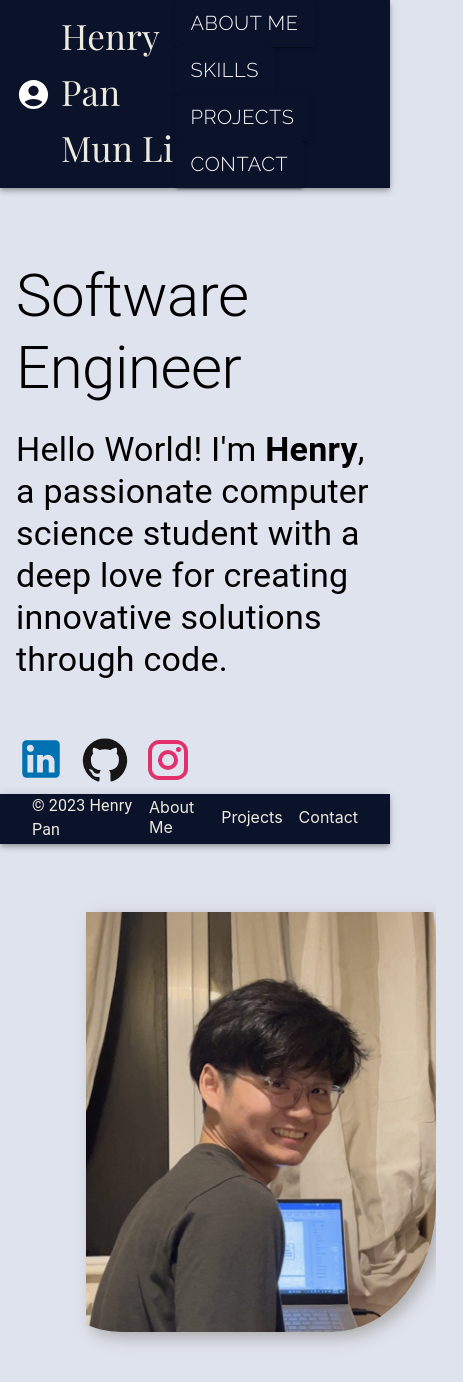
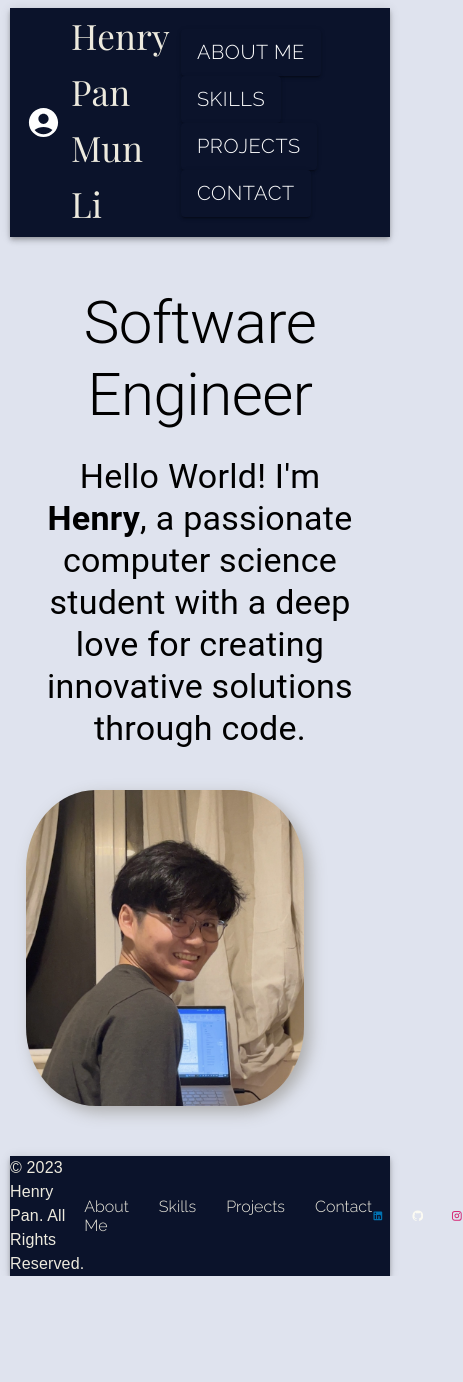
Before and after one commit to Henry-0810/henry-portfolio-website, a React (Create React App) app: page / in a window 390 px wide. Shown: the whole page, 463 px wide, since content can reach past the window. After the commit the page ends 1276 px from the top, so only its background shows below. Built offline with nearby package versions, Linux system fonts and the light colour scheme.

Commit message:
responsive

```diff
--- a/src/Components/About.js
+++ b/src/Components/About.js
@@ -1,68 +1,32 @@
 import { Avatar, Container, Grid, Typography } from "@mui/material";
-import LinkedInIcon from "@mui/icons-material/LinkedIn";
-import GitHubIcon from "@mui/icons-material/GitHub";
-import InstagramIcon from "@mui/icons-material/Instagram";
 import styles from "../CssStuff/About.module.css";
 
-const Home = () => {
+const About = () => {
   return (
     <Container sx={{ marginBottom: "50px" }} className={styles.aboutDiv}>
       <Grid container spacing={3}>
         <Grid item xs={12} sm={7}>
-          <div
-            style={{
-              paddingTop: "20%",
-            }}
-          >
+          <div>
             <Typography
               className={styles.content}
               variant="h2"
-              sx={{ marginBottom: "25px" }}
+              sx={{
+                marginBottom: "25px",
+              }}
             >
               Software Engineer
             </Typography>
             <Typography
               className={styles.content}
               variant="h4"
-              sx={{ marginBottom: "15%" }}
+              sx={{
+                marginBottom: "1rem",
+              }}
             >
               Hello World! I'm <strong>Henry</strong>, a passionate computer
               science student with a deep love for creating innovative solutions
               through code.
             </Typography>
-            <a
-              href="https://www.linkedin.com/in/mun-li-pan-081002henry/"
-              target="_blank"
-              rel="noopener noreferrer"
-            >
-              <LinkedInIcon
-                sx={{
-                  fontSize: 50,
-                  paddingRight: "15px",
-                  color: "#0072b1",
-                }}
-              />
-            </a>
-            <a
-              href="https://github.com/Henry-0810"
-              target="_blank"
-              rel="noopener noreferrer"
-            >
-              <GitHubIcon
-                sx={{
-                  fontSize: 48,
-                  paddingRight: "15px",
-                  color: "#171515",
-                }}
-              />
-            </a>
-            <a
-              href="https://www.instagram.com/henryy0810/"
-              target="_blank"
-              rel="noopener noreferrer"
-            >
-              <InstagramIcon sx={{ fontSize: 48, color: "#E1306C" }} />
-            </a>
           </div>
         </Grid>
         <Grid item xs={12} sm={5}>
@@ -70,10 +34,8 @@ const Home = () => {
             alt="profile picture"
             src="avatar.jpg"
             sx={{
-              paddingTop: "100px",
-              paddingLeft: "70px",
-              width: 350,
-              height: 420,
+              width: "80%", // Adjust image size with percentage for responsiveness
+              height: "auto",
               filter: "drop-shadow(6px 6px 8px #ACACAC)",
               borderRadius: "25%",
             }}
@@ -84,4 +46,4 @@ const Home = () => {
   );
 };
 
-export default Home;
+export default About;
--- a/src/CssStuff/About.module.css
+++ b/src/CssStuff/About.module.css
@@ -1,9 +1,47 @@
+/* Define default styles for content */
 .content {
     font-family: "Nunito, sans-serif";
+    margin: 50px;
+    /* Remove default margins */
 }
 
 .aboutDiv {
     display: flex;
     align-items: center;
     justify-content: center;
+    text-align: center;
+    margin: 50px;
+    /* Remove default margins */
 }
+
+.iconDiv {
+    display: flex;
+    justify-content: center;
+    margin-top: 20px;
+    /* Add margin for spacing between text and icons */
+}
+
+/* Media Queries for responsive design */
+@media (min-width: 576px) {
+    .aboutDiv {
+        flex-direction: row;
+        justify-content: flex-start;
+        text-align: left;
+    }
+}
+
+@media (min-width: 768px) {
+    .content {
+        font-size: 1.5vw;
+        /* Adjust font size with vw unit for responsiveness */
+        margin-bottom: 1rem;
+        /* Add margin for spacing */
+    }
+}
+
+@media (min-width: 1024px) {
+    .content {
+        font-size: 1.8vw;
+        /* Further adjust font size with vw unit for responsiveness */
+    }
+}
--- /dev/null
+++ b/src/CssStuff/Footer.module.css
@@ -0,0 +1,51 @@
+/* Footer styles */
+.footer {
+    position: absolute;
+    bottom: 0;
+    width: 100%;
+    display: flex;
+    justify-content: space-between;
+    align-items: center;
+}
+
+.text {
+    flex: 2;
+    margin-bottom: 10px;
+    justify-content: flex-start;
+}
+
+.links {
+    display: flex;
+    font-family: "Raleway";
+    gap: 30px;
+    flex: 2;
+    justify-content: center;
+    /* Take 2/5 of the available space for links */
+}
+
+.link {
+    text-decoration: none;
+    color: #edeade;
+    margin-left: 2px;
+}
+
+.iconDiv {
+    flex: 2;
+    /* Take 2/5 of the available space for icons */
+    display: flex;
+    justify-content: flex-end;
+    gap: 20px;
+}
+
+/* Media Query for smaller screens */
+@media (max-width: 768px) {
+    .text {
+        font-size: 14px;
+        /* Adjust font size for smaller screens */
+    }
+
+    .link {
+        font-size: 14px;
+        /* Adjust font size for links on smaller screens */
+    }
+}
--- a/src/CssStuff/Skills.module.css
+++ b/src/CssStuff/Skills.module.css
@@ -1,3 +1,4 @@
+/* Define default styles for icons and text */
 .title {
     font-size: 2rem;
     font-weight: 100;
@@ -7,18 +8,77 @@
     color: #121628;
 }
 
-.surface {
-    z-index: 0;
-}
-
 .container {
     display: flex;
     flex-direction: column;
+    margin-bottom: 10px;
+    margin-top: 10px;
 }
 
 .skillsDiv {
     display: flex;
-    flex-direction: column ;
+    flex-direction: column;
     align-items: center;
     justify-content: center;
+    font-size: 1rem;
+    /* Base font size */
 }
+
+.icon img {
+    width: 60px;
+    /* Base icon size */
+    height: 60px;
+}
+
+/* Define responsive styles using media queries */
+@media (min-width: 576px) {
+
+    /* For screens wider than XS (576px) */
+    .skillsDiv {
+        font-size: calc(1rem + 0.2vw);
+    }
+
+    .icon img {
+        width: calc(60px + 1vw);
+        height: calc(60px + 1vw);
+    }
+}
+
+@media (min-width: 768px) {
+
+    /* For screens wider than SM (768px) */
+    .skillsDiv {
+        font-size: calc(1rem + 0.4vw);
+    }
+
+    .icon img {
+        width: calc(60px + 2vw);
+        height: calc(60px + 2vw);
+    }
+}
+
+@media (min-width: 992px) {
+
+    /* For screens wider than MD (992px) */
+    .skillsDiv {
+        font-size: calc(1.2rem + 0.4vw);
+    }
+
+    .icon img {
+        width: calc(80px + 2vw);
+        height: calc(80px + 2vw);
+    }
+}
+
+@media (min-width: 1200px) {
+
+    /* For screens wider than LG (1200px) */
+    .skillsDiv {
+        font-size: calc(1.5rem + 0.4vw);
+    }
+
+    .icon img {
+        width: calc(110px + 2vw);
+        height: calc(110px + 2vw);
+    }
+}
--- a/src/CssStuff/index.css
+++ b/src/CssStuff/index.css
@@ -1,5 +1,5 @@
 body {
-  margin: 0;
+  margin: 8px 0  0px 10px;
   font-family: -apple-system, BlinkMacSystemFont, 'Segoe UI', 'Roboto', 'Oxygen',
     'Ubuntu', 'Cantarell', 'Fira Sans', 'Droid Sans', 'Helvetica Neue',
     sans-serif;
--- a/src/CssStuff/theme.js
+++ b/src/CssStuff/theme.js
@@ -26,6 +26,11 @@ const theme = createTheme({
       color: "#EDEADE", // Set text color
       fontSize: "20px", // Adjust heading font size
     },
+    body1: {
+      fontFamily: "Arial", // Use a suitable font family
+      color: "#EDEADE", // Set text color
+      fontSize: "16px", // Adjust heading font size
+    },
   },
 });
 
--- a/src/Footer.js
+++ b/src/Footer.js
@@ -1,41 +1,97 @@
 import React from "react";
-import { AppBar, Toolbar, Typography, Link, Container } from "@mui/material";
+import {
+  AppBar,
+  Toolbar,
+  Typography,
+  Link,
+  Container,
+  ThemeProvider,
+} from "@mui/material";
+import LinkedInIcon from "@mui/icons-material/LinkedIn";
+import GitHubIcon from "@mui/icons-material/GitHub";
+import InstagramIcon from "@mui/icons-material/Instagram";
+import styles from "./CssStuff/Footer.module.css";
+import theme from "./CssStuff/theme";
 
 const Footer = () => {
   return (
-    <AppBar
-      position="fixed"
-      style={{ margin: "auto", top: "auto", bottom: 0, height: "50px" }}
-    >
-      <Container>
-        <Toolbar>
-          <Typography
-            variant="body1"
-            sx={{ color: "#EDEADE", paddingBottom: "10px" }}
-          >
-            &copy; 2023 Henry Pan
+    <ThemeProvider theme={theme}>
+      <AppBar position="static" className={styles.footer}>
+        <Container sx={{ padding: 0 }}>
+          <Toolbar sx={{ padding: 0 }}>
+            <Typography variant="body1" className={styles.text}>
+              &copy; 2023 Henry Pan. All Rights Reserved.
             </Typography>
-          <Link
-            href="/"
-            sx={{ color: "#EDEADE", marginLeft: 2, paddingBottom: "13px" }}
-          >
+            <div className={styles.links}>
+              <Link href="/" className={styles.link} sx={{ color: "#edeade" }}>
                 About Me
               </Link>
               <Link
+                href="/Skills"
+                className={styles.link}
+                sx={{ color: "#edeade" }}
+              >
+                Skills
+              </Link>
+              <Link
                 href="/Projects"
-            sx={{ color: "#EDEADE", marginLeft: 2, paddingBottom: "13px" }}
+                className={styles.link}
+                sx={{ color: "#edeade" }}
               >
                 Projects
               </Link>
               <Link
                 href="/contact"
-            sx={{ color: "#EDEADE", marginLeft: 2, paddingBottom: "13px" }}
+                className={styles.link}
+                sx={{ color: "#edeade" }}
               >
                 Contact
               </Link>
+            </div>
+            <div className={styles.iconDiv}>
+              <a
+                href="https://www.linkedin.com/in/mun-li-pan-081002henry/"
+                target="_blank"
+                rel="noopener noreferrer"
+              >
+                <LinkedInIcon
+                  sx={{
+                    fontSize: "3vw", // Adjust icon size with vw unit for responsiveness
+                    paddingRight: "2vw", // Adjust spacing with vw unit for responsiveness
+                    color: "#0072b1",
+                  }}
+                />
+              </a>
+              <a
+                href="https://github.com/Henry-0810"
+                target="_blank"
+                rel="noopener noreferrer"
+              >
+                <GitHubIcon
+                  sx={{
+                    fontSize: "3vw", // Adjust icon size with vw unit for responsiveness
+                    paddingRight: "2vw", // Adjust spacing with vw unit for responsiveness
+                    color: "#fbfaf2",
+                  }}
+                />
+              </a>
+              <a
+                href="https://www.instagram.com/henryy0810/"
+                target="_blank"
+                rel="noopener noreferrer"
+              >
+                <InstagramIcon
+                  sx={{
+                    fontSize: "3vw", // Adjust icon size with vw unit for responsiveness
+                    color: "#d62976",
+                  }}
+                />
+              </a>
+            </div>
           </Toolbar>
         </Container>
       </AppBar>
+    </ThemeProvider>
   );
 };
 
```
Also changed, not shown: src/Components/Skills.js (+7 -5 lines), public/icons/MySQL.svg (added), public/icons/Vim.svg (added). Lines whose indentation alone changed are shown as unchanged.
